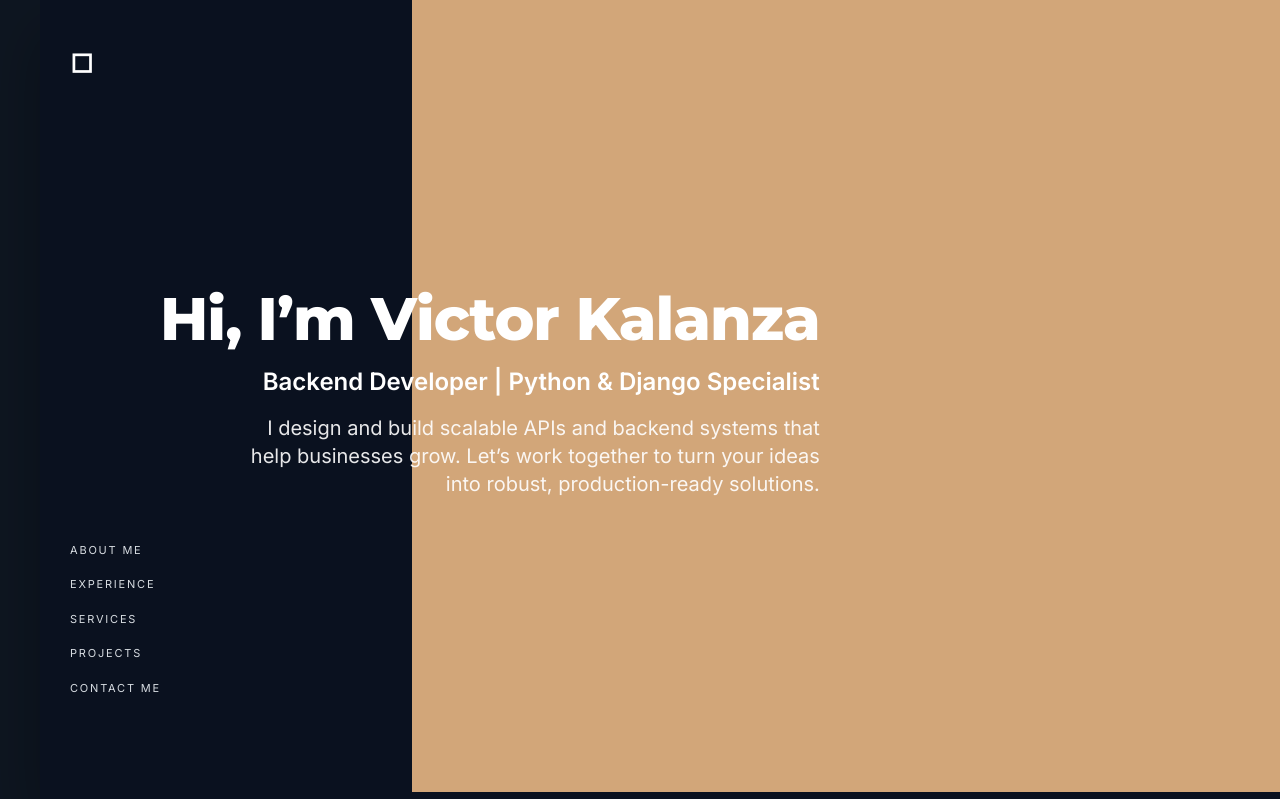
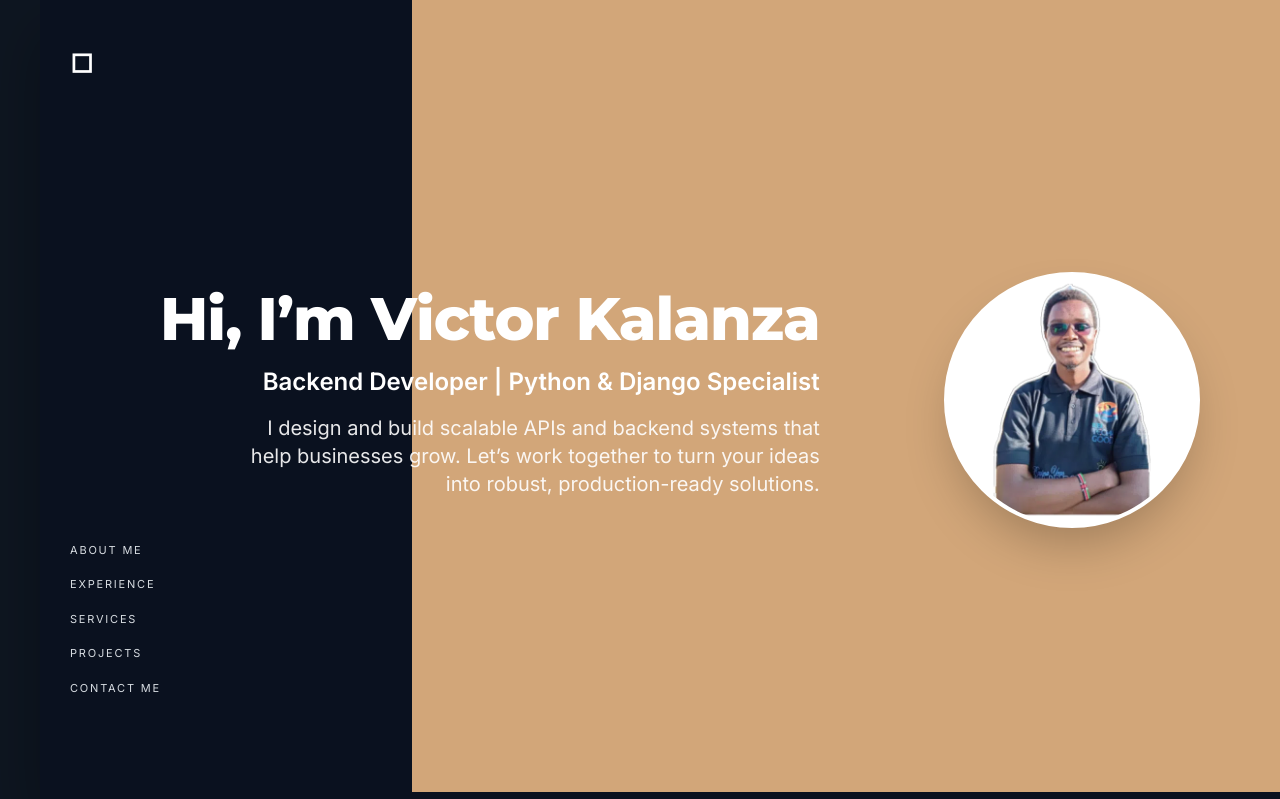
Before and after one commit to Kalanza/Portfolio, a Django app: page / in a window 1280 px wide. Shown: the top 799 px of the page. Run offline with Django 4.2, Linux system fonts and the light colour scheme; data that the repository does not hold is empty; some libraries are stand-ins or nearby versions.

Commit message:
Add hero photo to hero section in home.html

```diff
--- a/templates/portfolio/home.html
+++ b/templates/portfolio/home.html
@@ -46,6 +46,11 @@
             </div>
 
             <!-- Image -->
+
+            <!-- Hero Photo -->
+            <div class="relative z-10 flex items-center justify-center md:justify-end w-full h-full">
+                <img src="{% static 'images/Me.jpeg' %}" alt="Victor Kalanza" class="rounded-full shadow-2xl w-48 h-48 md:w-64 md:h-64 object-cover border-4 border-white" style="background: #fff;" />
+            </div>
 
             <!-- Controls - Outlined Square Buttons -->
         </div>
```
